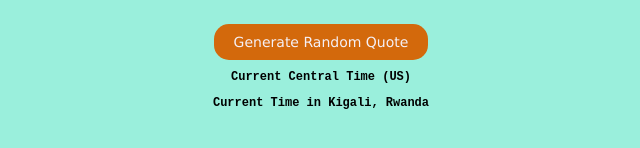
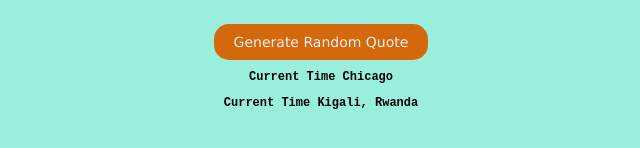
Before and after one commit to Lande21/RandomQuote, a React (Create React App) app: page / in a window 1280 px wide. Shown: the part 440-588 px from the top of the page, without its empty margins (319-959 px from the left). Built offline with nearby package versions, Linux system fonts and the light colour scheme; no server answers.

Commit message:
Alignemnt and Time zone

```diff
--- a/src/App.css
+++ b/src/App.css
@@ -15,6 +15,7 @@
   color: rgb(1, 111, 128);
 }
 .mytime{
+
   align-items:flex-start;
   justify-content: flex-start;
   color: black;
--- a/src/QuoteDisplay.js
+++ b/src/QuoteDisplay.js
@@ -67,9 +67,10 @@ function QuoteDisplay() {
       </blockquote>
       </div>
       <button onClick={fetchRandomQuote} className="button">Generate Random Quote</button>
-      <h2 className="mytime">Current Central Time (US)</h2>
+
+      <h2 className="mytime">Current Time Chicago</h2>
       <p className="mytime">{centralTime}</p>
-      <h2 className="mytime">Current Time in Kigali, Rwanda</h2>
+      <h2 className="mytime">Current Time Kigali, Rwanda</h2>
       <p className="mytime">{kigaliTime}</p>
     </div>
   );
```
